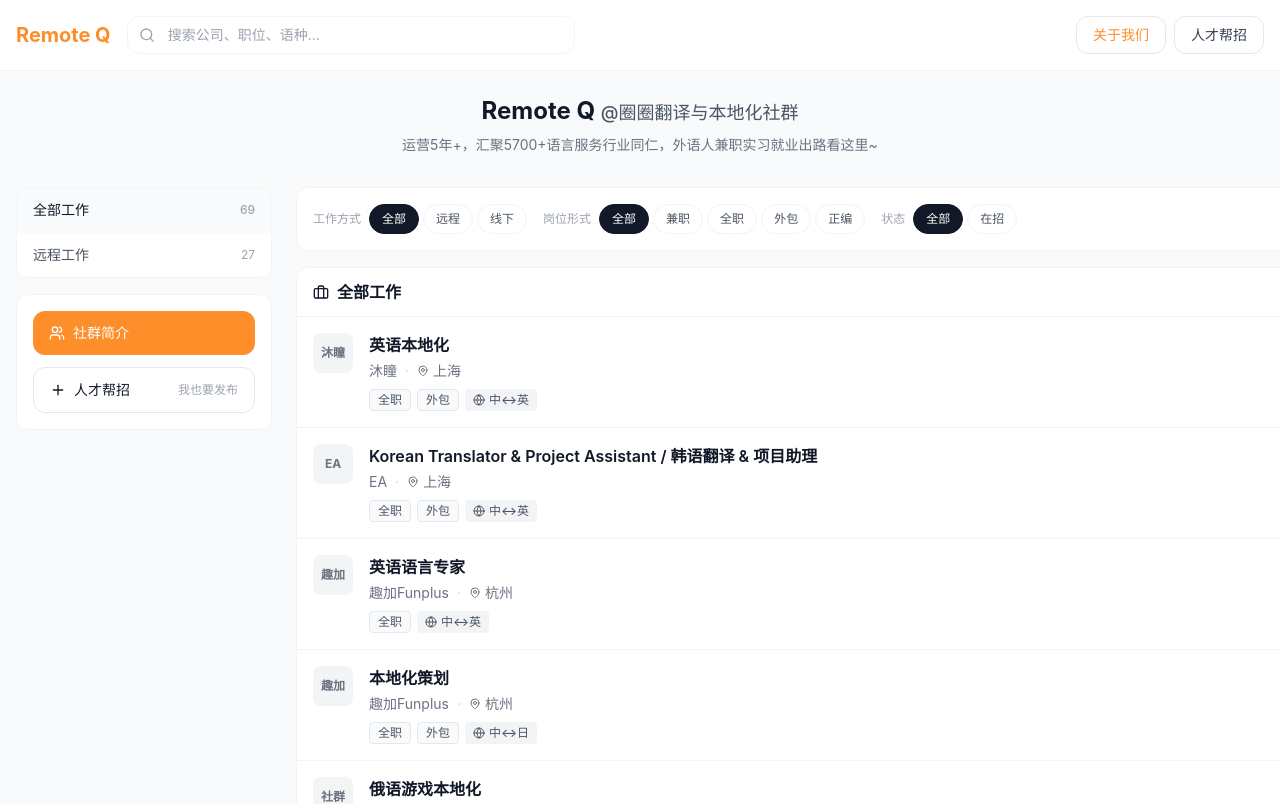
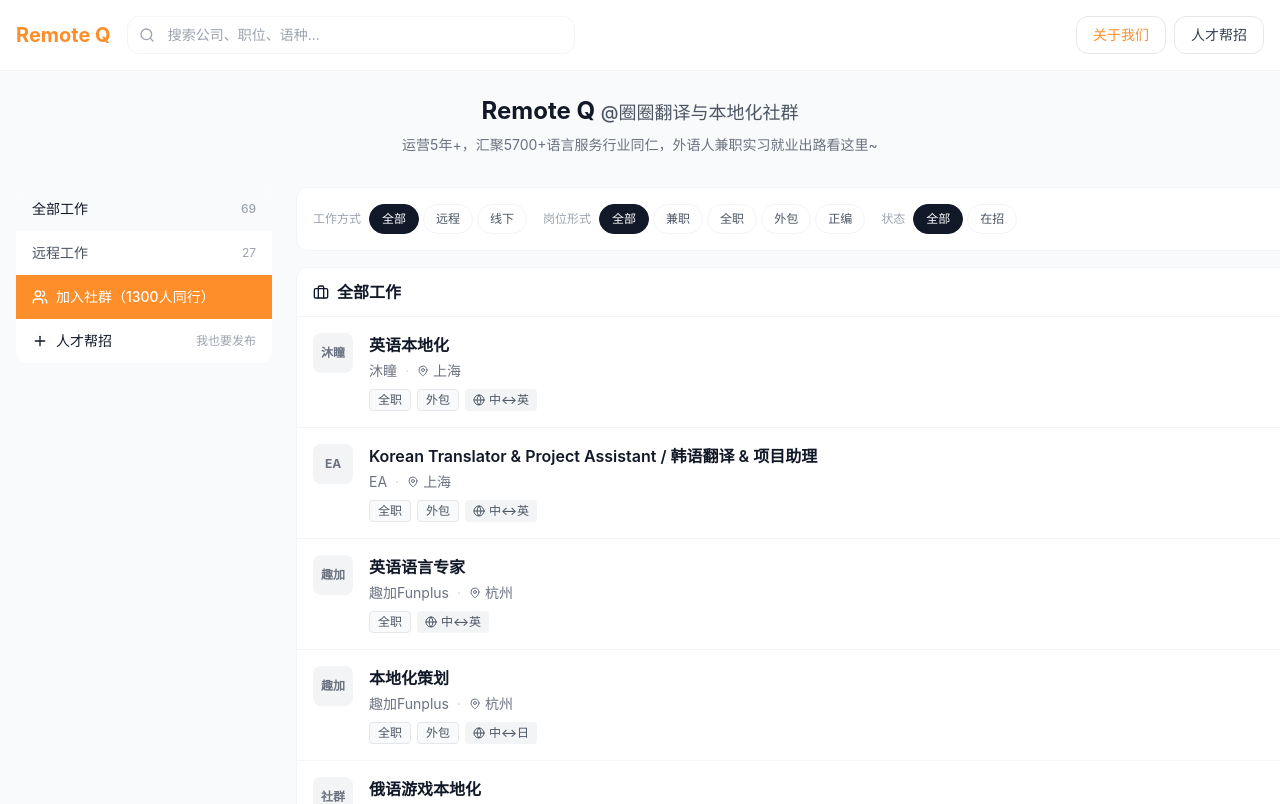
Before and after one commit to quanquan-code/remote-q-web, a React (Vite) app: page /#/ in a window 1280 px wide. Shown: the top 804 px of the page. Built offline with nearby package versions, Linux system fonts and the light colour scheme.

Commit message:
style: unify left sidebar buttons, no extra borders
- Four buttons in one clean card: 全部工作 / 远程工作 / 加入社群 / 人才帮招
- 加入社群（1300人同行）with orange bg as primary CTA
- No dividers, no card borders, no button borders

```diff
--- a/src/pages/Jobs.jsx
+++ b/src/pages/Jobs.jsx
@@ -284,13 +284,14 @@
         <div className="flex gap-6">
           {/* 左侧导航 */}
           <div className="w-64 shrink-0 space-y-4">
-            {/* 导航卡片 */}
-            <div className="bg-white rounded-xl border border-gray-100 overflow-hidden">
+            {/* 导航 + CTA 统一卡片 */}
+            <div className="bg-white rounded-xl overflow-hidden">
+              {/* 导航项 */}
               {navItems.map(item => (
                 <button
                   key={item.key}
                   onClick={() => handleNavClick(item.key)}
-                  className={`w-full px-4 py-3 text-left text-sm transition-colors border-b border-gray-50 last:border-b-0 flex items-center justify-between ${
+                  className={`w-full px-4 py-3 text-left text-sm transition-colors flex items-center justify-between ${
                     selectedNav === item.key ? 'bg-gray-50 text-gray-900 font-medium' : 'text-gray-600 hover:bg-gray-50'
                   }`}
                 >
@@ -298,22 +299,22 @@
                   <span className="text-xs text-gray-400">{item.count}</span>
                 </button>
               ))}
-            </div>
 
-            {/* CTA 卡片 */}
-            <div className="bg-white rounded-xl border border-gray-100 p-4 space-y-3">
+              {/* 主推CTA：加入社群 */}
               <button
                 onClick={() => setShowQrModal(true)}
-                className="w-full flex items-center gap-2 px-4 py-3 bg-[#fd8e2a] text-white rounded-xl text-sm font-medium hover:bg-[#e57f1f] transition-colors"
+                className="w-full flex items-center gap-2 px-4 py-3 bg-[#fd8e2a] text-white text-sm font-medium hover:bg-[#e57f1f] transition-colors"
               >
                 <Users className="w-4 h-4" />
-                <span>社群简介</span>
+                <span>加入社群（1300人同行）</span>
               </button>
+
+              {/* 次推CTA：人才帮招 */}
               <a
                 href="https://my.feishu.cn/share/base/form/shrcnQXQHrBLSUD39nqRWzTTGYg"
                 target="_blank"
                 rel="noopener noreferrer"
-                className="w-full flex items-center gap-2 px-4 py-3 border border-gray-200 text-gray-900 rounded-xl text-sm font-medium hover:bg-gray-50 transition-colors"
+                className="w-full flex items-center gap-2 px-4 py-3 text-gray-900 text-sm font-medium hover:bg-gray-50 transition-colors"
               >
                 <Plus className="w-4 h-4" />
                 <span>人才帮招</span>
```
